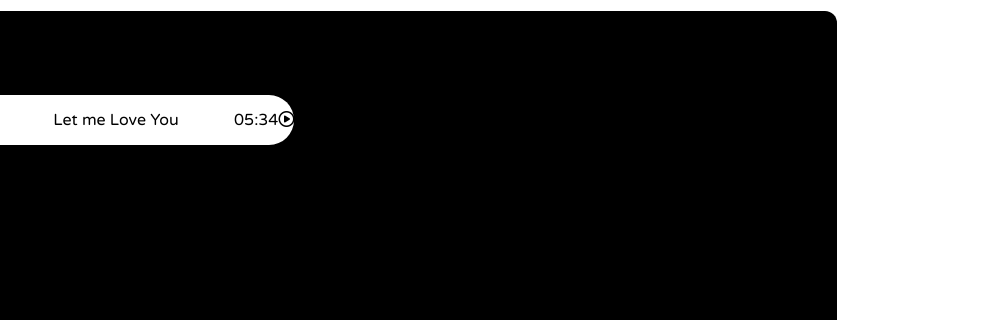
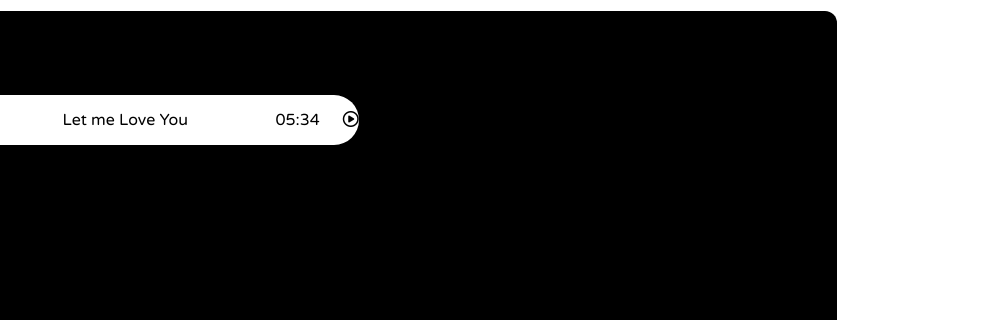
Before and after one commit to AyushPrajapati15/PROJECTS, a plain HTML site: page Music_app/index.html in a window 1280 px wide. Shown: the part 100-420 px from the top of the page, 285-1280 px from the left. Drawn offline with Linux system fonts and the light colour scheme.

Commit message:
Style of music

```diff
--- a/Music_app/style.css
+++ b/Music_app/style.css
@@ -117,3 +117,6 @@ nav ul li {
   margin: 0 23px;
 
 }
+.timestamp{
+  margin:0 23px ;
+}
```
